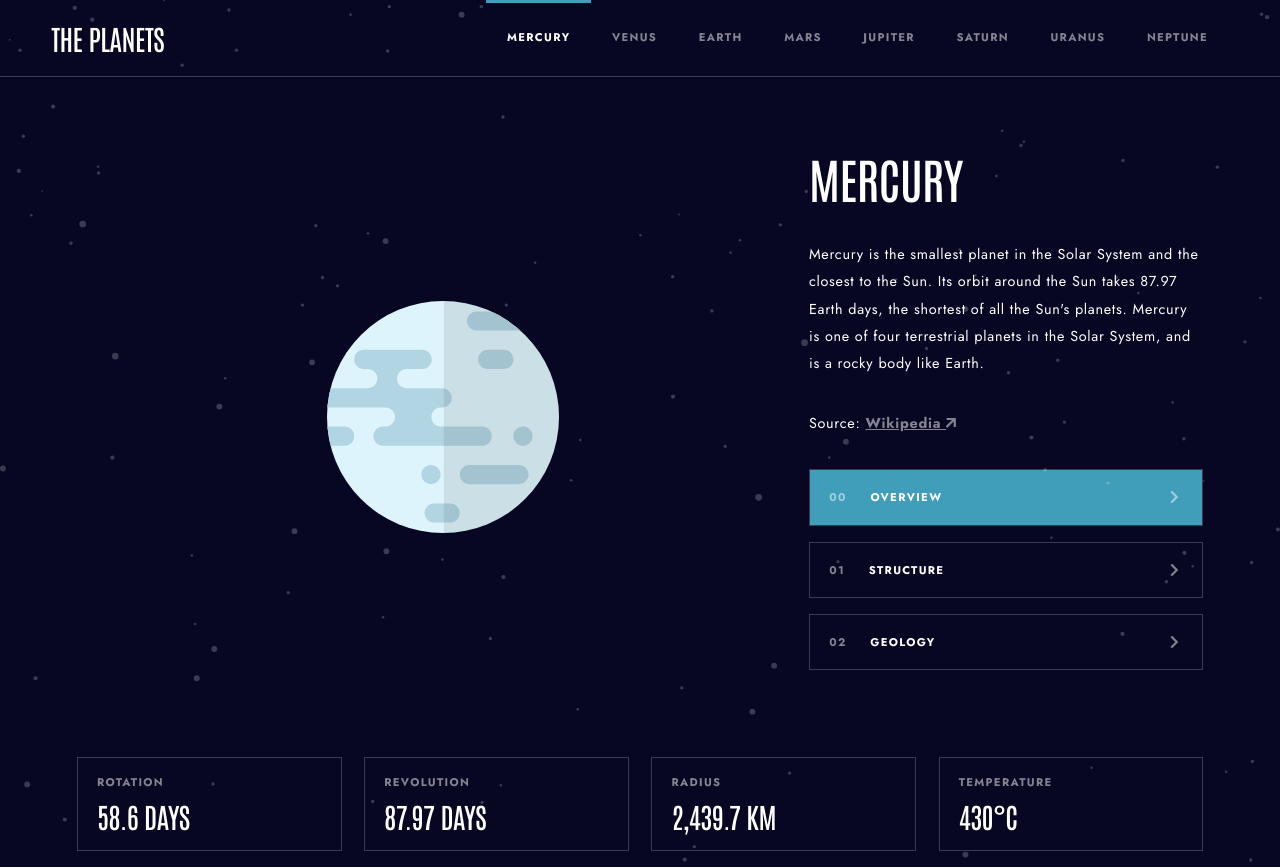
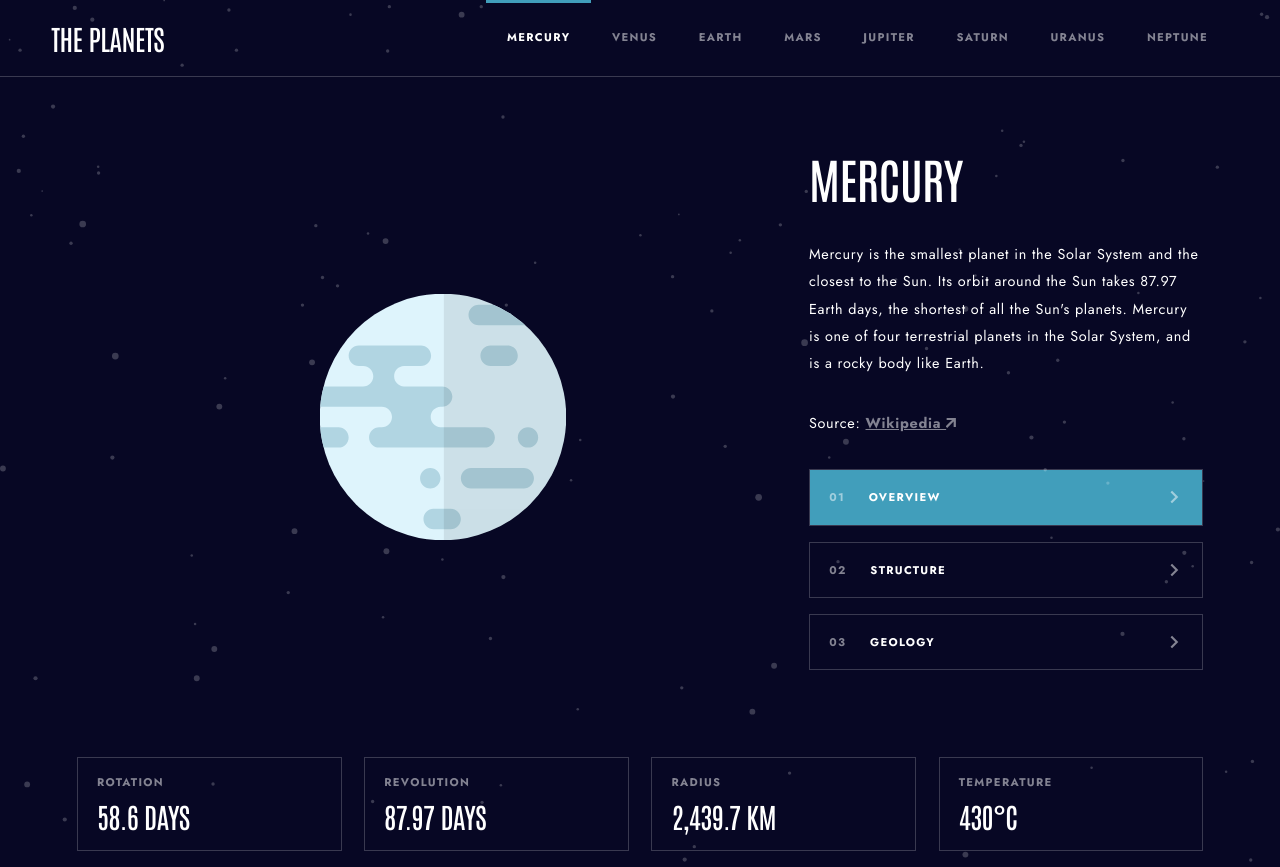
Before and after one commit to marina-lazarevic/The-Planets, a Vue app: page / in a window 1280 px wide. Built offline with nearby package versions, Linux system fonts and the light colour scheme.

Commit message:
img size

```diff
--- a/src/components/PlanetPage.vue
+++ b/src/components/PlanetPage.vue
@@ -54,7 +54,7 @@
               btnClassName(item)
             "
           >
-          <span class="planet__btn-index">{{index}}</span>
+          <span class="planet__btn-index">{{index + 1}}</span>
             {{ getKeyName(item) }}
             <svg xmlns="http://www.w3.org/2000/svg" viewBox="0 0 512 512" class="planet__chevron">
             <path d="M328 112L184 256l144 144" />
@@ -180,7 +180,7 @@ export default {
       width: 100%;
       min-height: 85vh;
       img {
-        transform: scale(0.8);
+        transform: scale(.85);
       }
     }
   }
```
